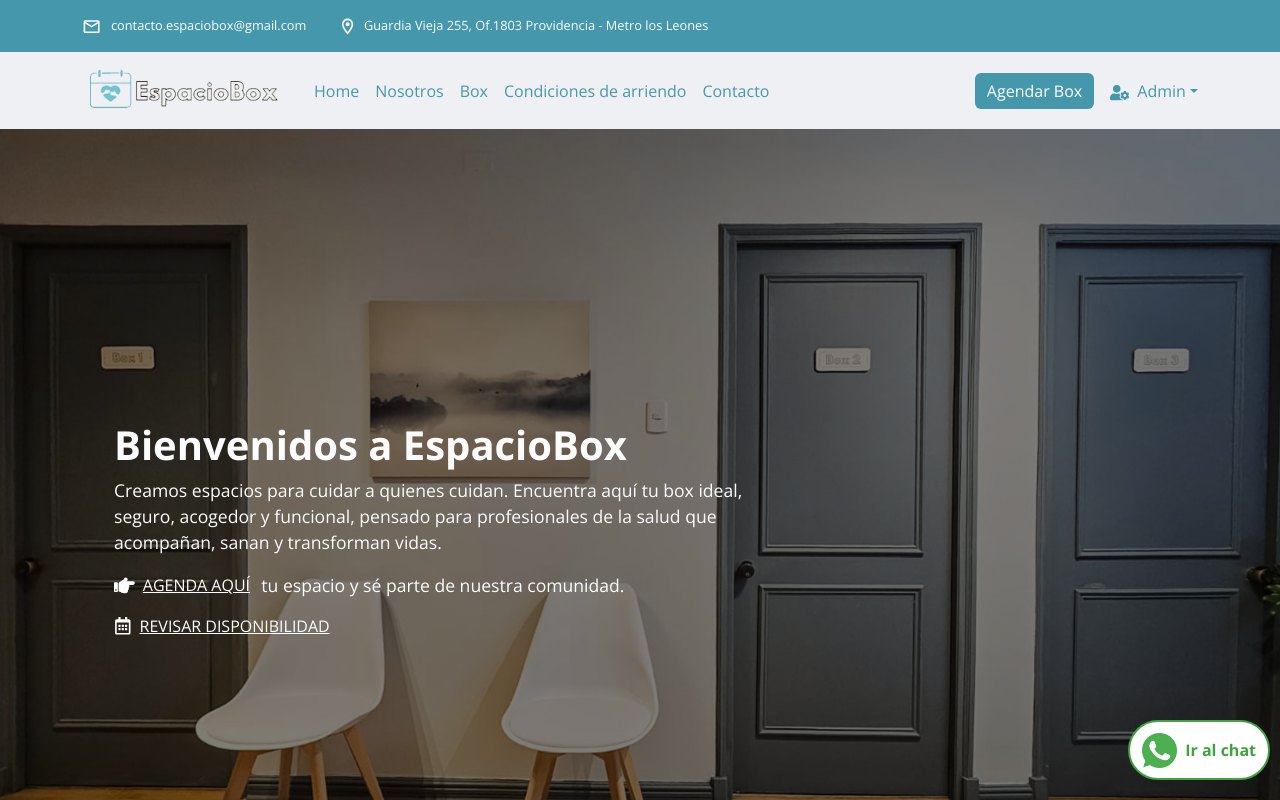
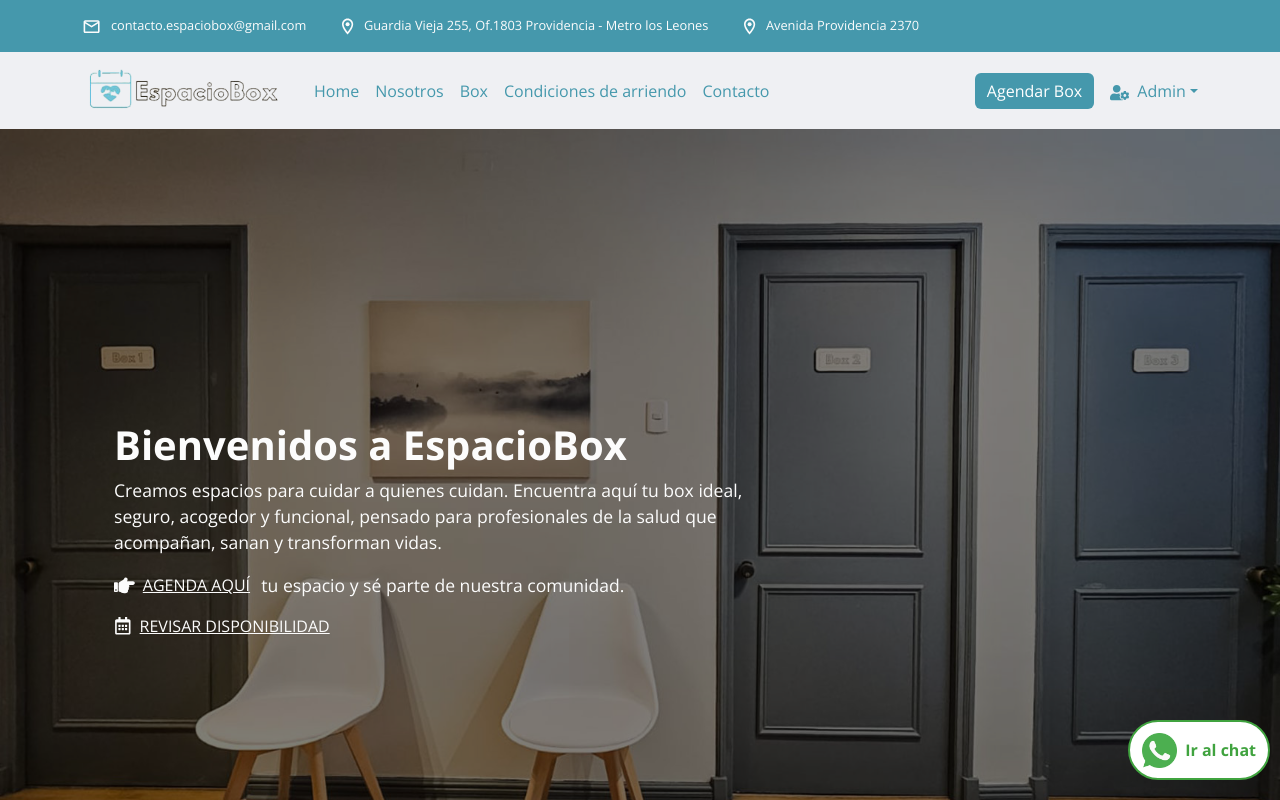
Before and after one commit to ssalinascalibar/espacio-box-noLogin, a React (Vite) app: page / in a window 1280 px wide. Shown: the top 800 px of the page. Built offline with nearby package versions, Linux system fonts and the light colour scheme.

Commit message:
add new address header Avenida providencia 2370

```diff
--- a/src/shared/components/header/Header.jsx
+++ b/src/shared/components/header/Header.jsx
@@ -20,6 +20,10 @@ export default function Header() {
             <MdOutlineLocationOn />
             Guardia Vieja 255, Of.1803 Providencia - Metro los Leones
           </p>
+          <p className="ubicacion">
+            <MdOutlineLocationOn />
+            Avenida Providencia 2370
+          </p>
         </Container>
       </header>
     </>
```
